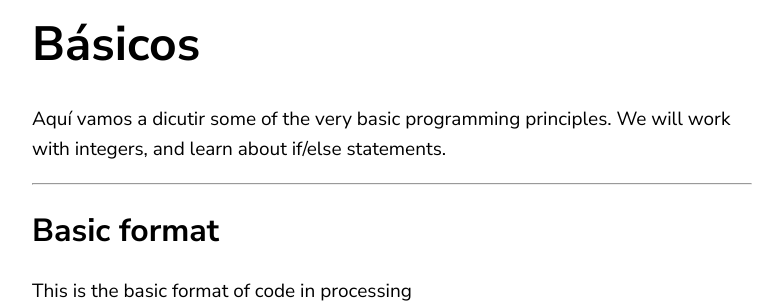
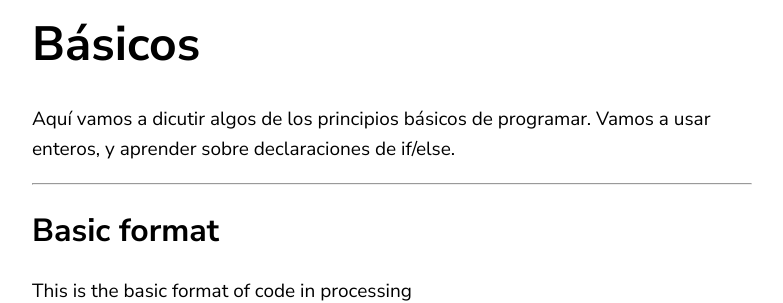
Before and after one commit to 12buntu/12buntu.github.io, a Jekyll site: the page built from _posts/2020-02-15-comenzar.markdown, in a window 1280 px wide and 900 px high, scrolled down 811 px. Shown: the part 154-457 px from the top of the window, without its empty margins (68-851 px from the left). Built offline with Jekyll 4.4.1, drawn with Linux system fonts in a browser that asks for light colours.

Commit message:
idek anymore

```diff
--- a/_layouts/casa.html
+++ b/_layouts/casa.html
@@ -1,6 +1,5 @@
 ---
 layout: page
-permalink: /es/
 title: Español
 ---
 
--- a/_posts/2020-02-15-comenzar.markdown
+++ b/_posts/2020-02-15-comenzar.markdown
@@ -20,7 +20,7 @@ Processing es un IDE y biblioteca de gráficos de Java. *making it easy to learn
 
 # Básicos
 
-Aquí vamos a dicutir some of the very basic programming principles. We will work with integers, and learn about if/else statements.
+Aquí vamos a dicutir algos de los principios básicos de programar. Vamos a usar enteros, y aprender sobre declaraciones de if/else.
 
 ---
 
```
Also changed, not shown: index-es.md (+2 -0 lines).
